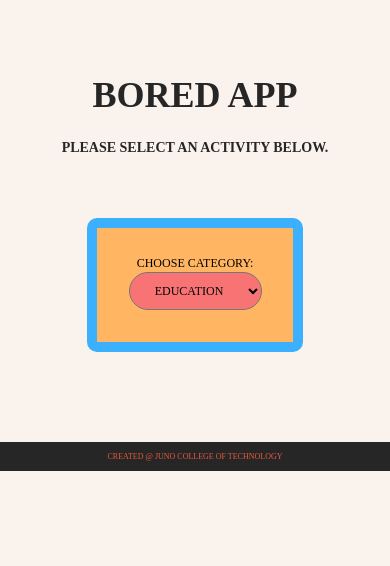
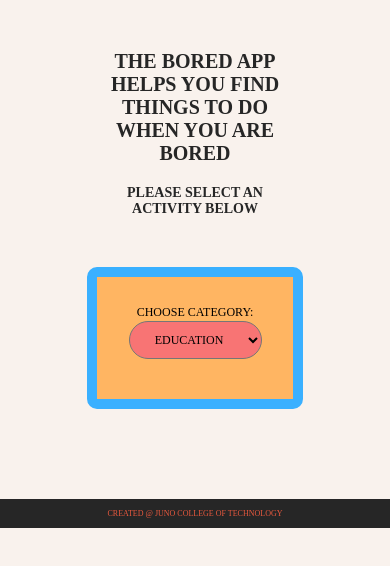
Before and after one commit to anavahcic/boredApp, a React (Create React App) app: page / in a window 390 px wide. Shown: the top 566 px of the page. Built offline with nearby package versions, Linux system fonts and the light colour scheme; no server answers.

Commit message:
changed h1 title and adjusted font size and margins

```diff
--- a/src/App.css
+++ b/src/App.css
@@ -55,9 +55,15 @@ body {
 h1, h2, p {
   font-family: 'Luckiest Guy', cursive;
   color:#262626;
-  font-size: 3rem;
+  font-size: 2.5rem;
   text-align: center;
   text-transform: uppercase;
+  max-width: 70%;
+  margin: 0 auto;
+}
+
+h1 {
+  margin-bottom: 20px;
 }
 
 h2 {
@@ -95,6 +101,7 @@ label, select {
   text-transform: uppercase;
   text-align: center;
   padding: 5px 10px;
+  margin-bottom: 20px;
 }
 
 select {
@@ -117,13 +124,14 @@ select {
 
 @media(max-width: 480px) {
   h1 {
-    font-size: 1.8rem;
+    font-size: 1rem;
   }
   h2 {
     font-size: 0.7rem;
   }
   label, select, p {
     font-size: 0.6rem;
+    margin-bottom: 10px;
   }
   footer p {
     font-size: 0.4rem;
--- a/src/App.js
+++ b/src/App.js
@@ -33,8 +33,8 @@ function App() {
       <div className="wrapper">
           <body>
             <header>
-              <h1>Bored App</h1>
-              <h2>Please select an activity below.</h2>
+              <h1>The Bored App helps you find things to do when you are bored</h1>
+              <h2>Please select an activity below</h2>
             </header>
             <main>
               <div className="textContainer">
```
